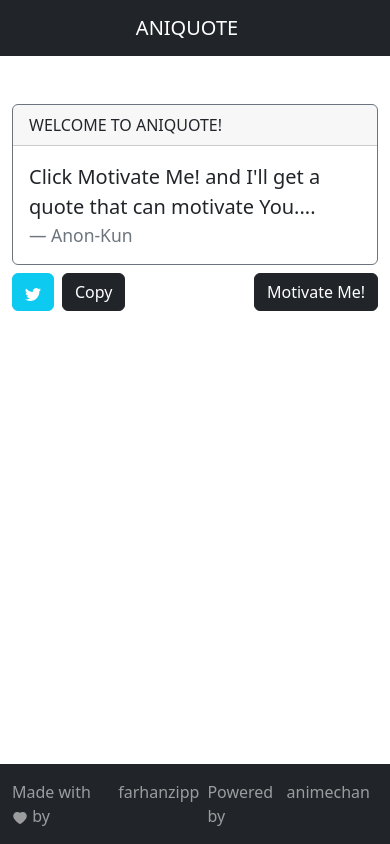
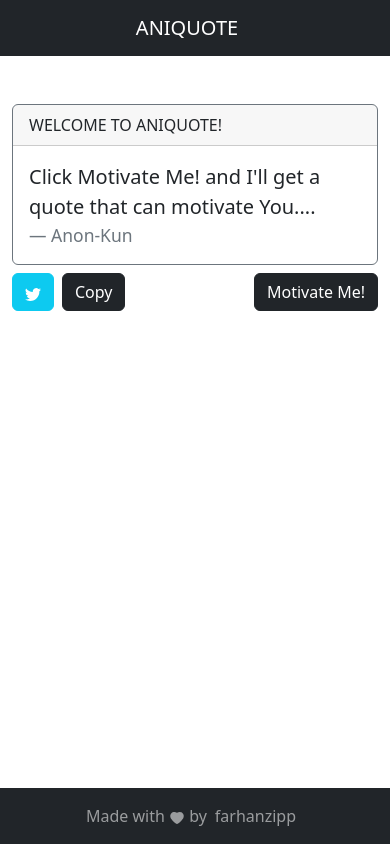
Before and after one commit to farhanzipp/react-quote, a React (Create React App) app: page / in a window 390 px wide. Built offline with nearby package versions, Linux system fonts and the light colour scheme.

Commit message:
fix footer when in sm size

```diff
--- a/src/components/Footer/index.js
+++ b/src/components/Footer/index.js
@@ -1,20 +1,19 @@
-import { Container, Nav, Navbar } from "react-bootstrap"
-import { NavItem } from "react-bootstrap/NavItem"
+import { Container, Nav, Navbar} from "react-bootstrap"
 import { AiFillHeart } from "react-icons/ai"
 
 const Footer = () => {
+
     return (
         <Navbar bg="dark" variant="dark" fixed="bottom">
             <Container className="justify-content-center">
                 <Nav >
-                    <Navbar.Text>Made with <AiFillHeart /> by</Navbar.Text>
+                    <Navbar.Text>Made with <AiFillHeart /> by </Navbar.Text>
                     <Nav.Link href="https://github.com/farhanzipp" target="blank">farhanzipp</Nav.Link>
-                    <Navbar.Text>Powered by</Navbar.Text>
-                    <Nav.Link href="https://animechan.vercel.app/" target="_blank">animechan</Nav.Link>
+                    <Navbar.Text className="d-none d-sm-block">Powered by</Navbar.Text>
+                    <Nav.Link className="d-none d-sm-block" href="https://animechan.vercel.app/" target="_blank">animechan</Nav.Link>
                 </Nav>
             </Container>
         </Navbar>
-
     )
 }
 
```
